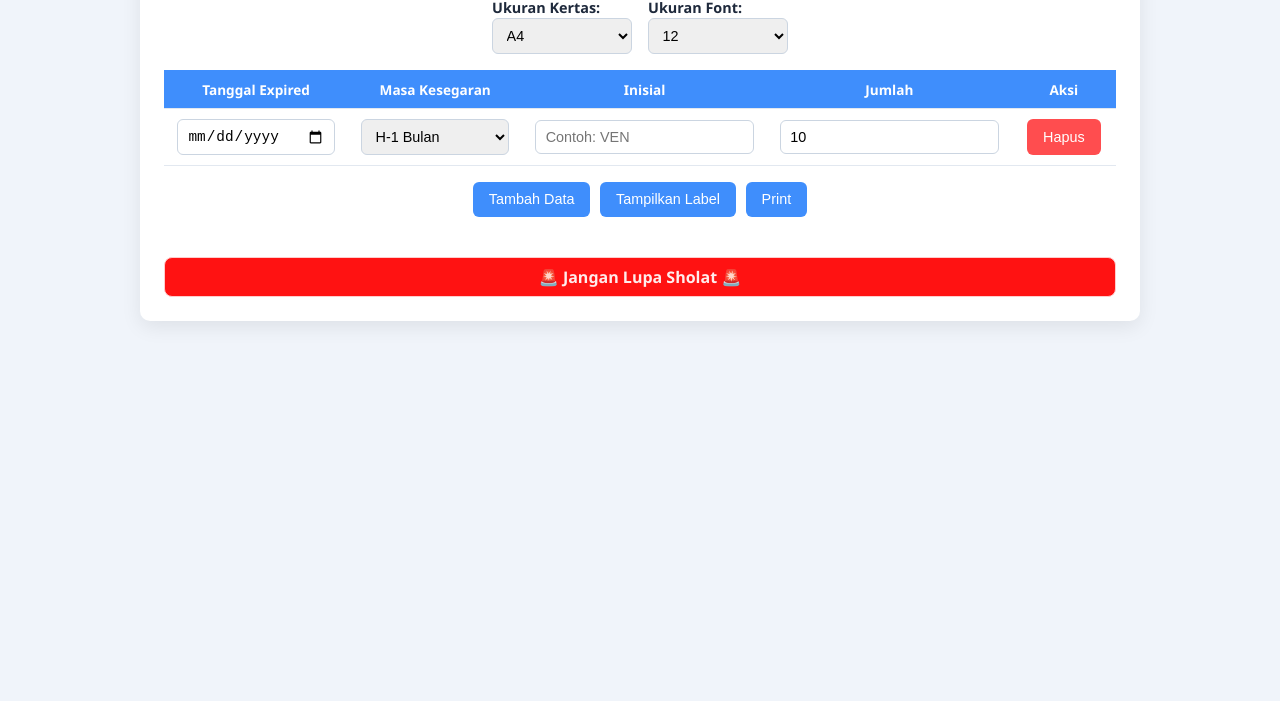
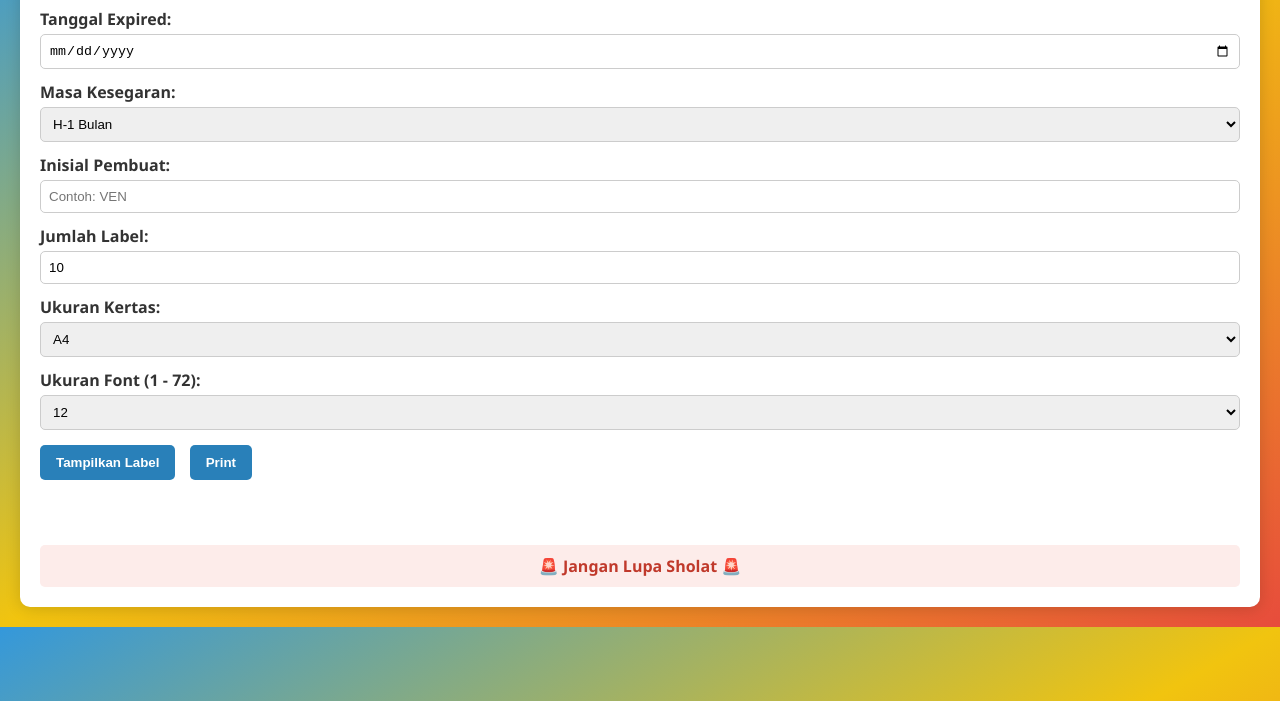
Before and after one commit to itzandri/teqp, a plain HTML site: page index.html in a window 1280 px wide. Shown: the part 99-800 px from the top of the page. Drawn offline with Linux system fonts and the light colour scheme.

Commit message:
index.html

```diff
--- a/index.html
+++ b/index.html
@@ -1,223 +1,178 @@
 <!DOCTYPE html>
 <html lang="id">
 <head>
-<meta charset="UTF-8">
-<meta name="viewport" content="width=device-width, initial-scale=1.0">
+  <meta charset="UTF-8" />
+  <meta name="viewport" content="width=device-width, initial-scale=1.0"/>
   <title>Label Expired Generator</title>
+  <link href="https://fonts.googleapis.com/css2?family=Poppins:wght@600&display=swap" rel="stylesheet">
   <style>
-  :root {
-    --primary: #3f8efc;
-    --primary-dark: #2f6bd9;
-    --danger: #ff4d4f;
-    --bg-light: #f0f4fa;
-    --text-dark: #1e293b;
-    --radius: 10px;
-  }
-  * { box-sizing: border-box; margin: 0; padding: 0; }
     body {
       font-family: 'Segoe UI', sans-serif;
-    background: var(--bg-light);
-    display: flex;
-    justify-content: center;
-    padding: 1rem;
-    color: var(--text-dark);
+      margin: 0;
+      padding: 20px;
+      background: linear-gradient(to bottom right, #3498db, #f1c40f, #e74c3c);
+      color: #333;
     }
+
     .container {
-    background: white;
-    padding: 1.5rem;
-    border-radius: var(--radius);
-    box-shadow: 0 6px 20px rgba(0,0,0,0.08);
-    width: 100%;
-    max-width: 1000px;
+      max-width: 100%;
+      margin: auto;
+      background: #fff;
+      padding: 20px;
+      border-radius: 10px;
+      box-shadow: 0 2px 15px rgba(0,0,0,0.15);
     }
+
     h1 {
       text-align: center;
-    margin-bottom: 1.5rem;
-    color: var(--primary-dark);
-    font-size: 1.4rem;
-  }
-  .form-row {
-    display: flex;
-    gap: 1rem;
-    flex-wrap: wrap;
-    margin-bottom: 1rem;
-    justify-content: center;
-  }
-  label {
-    font-weight: 600;
-    font-size: 0.9rem;
-  }
-  select, input[type="date"], input[type="number"], input[type="text"] {
-    padding: 0.5rem 0.6rem;
-    border-radius: 6px;
-    border: 1px solid #cbd5e1;
-    min-width: 140px;
-    font-size: 0.9rem;
-    transition: all 0.2s;
-  }
-  select:focus, input:focus {
-    border-color: var(--primary);
-    outline: none;
-    box-shadow: 0 0 6px rgba(63,142,252,0.4);
-  }
-  table {
-    border-collapse: collapse;
-    margin-top: 0.5rem;
-    width: 100%;
-  }
-  th, td {
-    padding: 0.6rem 0.8rem;
-    text-align: center;
-    border-bottom: 1px solid #e2e8f0;
-  }
-  th {
-    background: var(--primary);
-    color: white;
-    font-size: 0.85rem;
-  }
-  td input, td select {
-    width: 100%;
-  }
-  tr:hover td {
-    background: #f8fafc;
-  }
-  button {
-    padding: 0.6rem 1rem;
-    cursor: pointer;
-    border: none;
-    border-radius: 6px;
-    font-weight: 500;
-    transition: 0.2s;
-    font-size: 0.9rem;
-  }
-  .btn-primary { background: var(--primary); color: white; }
-  .btn-primary:hover { background: var(--primary-dark); }
-  .btn-danger { background: var(--danger); color: white; }
-  .btn-danger:hover { background: #d9363e; }
-  .actions {
-    display: flex;
-    flex-wrap: wrap;
-    gap: 0.6rem;
-    justify-content: center;
-    margin-top: 1rem;
+      color: #2c3e50;
+      font-family: 'Poppins', sans-serif;
+      font-size: 24px;
     }
 
-  /* Label grid responsive */
+    label {
+      display: block;
+      margin-top: 12px;
+      font-weight: bold;
+    }
+
+    input, select {
+      width: 100%;
+      padding: 8px;
+      margin-top: 4px;
+      border-radius: 5px;
+      border: 1px solid #ccc;
+      box-sizing: border-box;
+    }
+
+    button {
+      background-color: #2980b9;
+      color: white;
+      border: none;
+      padding: 10px 16px;
+      margin-top: 15px;
+      margin-right: 10px;
+      border-radius: 5px;
+      cursor: pointer;
+      font-weight: bold;
+    }
+
+    button:hover {
+      background-color: #1c5980;
+    }
+
     .label-container {
+      margin-top: 25px;
       display: grid;
-    grid-template-columns: repeat(auto-fill, minmax(120px, 1fr));
+      grid-template-columns: repeat(4, 1fr);
       gap: 8px;
-    margin-top: 1.5rem;
     }
+
     .label {
-    border: 1px solid #cbd5e1;
+      border: 1px dashed #555;
       border-radius: 6px;
-    padding: 8px 12px;
-    background: white;
+      padding: 10px;
+      background: #f8f9fa;
+      position: relative;
       font-family: monospace;
-    position: relative;
-    box-shadow: 0 2px 6px rgba(0,0,0,0.05);
       text-align: center;
-    page-break-inside: avoid;
     }
+
     .top-right {
       position: absolute;
-    top: 4px;
-    right: 6px;
+      top: 5px;
+      right: 8px;
       font-weight: bold;
-    font-size: 0.75em;
-    color: #f59e0b;
     }
-  .center-label {
-    margin-top: 12px;
-  }
+
     .bottom-right {
       position: absolute;
-    bottom: 4px;
-    right: 6px;
-    font-size: 0.85em;
-    color: var(--text-dark);
+      bottom: 5px;
+      right: 8px;
     }
 
-  /* Credit Footer */
-  .footer-credit {
-    margin-top: 1rem;
+    .footer {
       text-align: center;
-    font-size: 1rem;
+      font-size: 1em;
+      margin-top: 40px;
       font-weight: bold;
-    color: #ff0000;
-    background: #fff3f3;
-    border: 1px solid #ffcccc;
-    padding: 8px 12px;
-    border-radius: 8px;
-    animation: blink 1.5s infinite;
+      color: #c0392b;
+      background: #fdecea;
+      padding: 10px;
+      border-radius: 5px;
     }
-  @keyframes blink {
-    0%, 100% { background-color: #fff3f3; color: #ff0000; }
-    50% { background-color: #ff0000; color: #ffffff; }
+
+    @media (max-width: 768px) {
+      .label-container {
+        grid-template-columns: repeat(2, 1fr);
+      }
+    }
+
+    @media (max-width: 480px) {
+      .label-container {
+        grid-template-columns: repeat(1, 1fr);
+      }
     }
 
     @media print {
-    body * { visibility: hidden; }
-    #labelArea, #labelArea * { visibility: visible; }
+      body * {
+        visibility: hidden;
+      }
+      #labelArea, #labelArea * {
+        visibility: visible;
+      }
       #labelArea {
         position: absolute;
         top: 0;
         left: 0;
         width: 100%;
-      display: grid;
-      grid-template-columns: repeat(4, 5.2cm);
-      gap: 0.3cm;
       }
-    .label {
-      height: 3cm;
-      font-size: 12pt !important;
+      .footer {
+        display: none !important;
       }
-    .footer-credit { display: none; }
     }
   </style>
 </head>
 <body>
   <div class="container">
     <h1>Label Expired Generator</h1>
-  <div class="form-row">
-    <div>
-      <label for="ukuran">Ukuran Kertas:</label><br>
+
+    <label for="tanggalExpired">Tanggal Expired:</label>
+    <input type="date" id="tanggalExpired">
+
+    <label for="kesegaran">Masa Kesegaran:</label>
+    <select id="kesegaran">
+      <option value="1">H-1 Bulan</option>
+      <option value="2">H-2 Bulan</option>
+      <option value="3">H-3 Bulan</option>
+    </select>
+
+    <label for="inisial">Inisial Pembuat:</label>
+    <input type="text" id="inisial" placeholder="Contoh: VEN">
+
+    <label for="jumlah">Jumlah Label:</label>
+    <input type="number" id="jumlah" value="10" min="1">
+
+    <label for="ukuran">Ukuran Kertas:</label>
     <select id="ukuran">
       <option value="A4">A4</option>
       <option value="Legal">Legal</option>
       <option value="Thermal">Thermal</option>
     </select>
+
+    <label for="fontSize">Ukuran Font (1 - 72):</label>
+    <select id="fontSize"></select>
+
+    <button onclick="generateLabel()">Tampilkan Label</button>
+    <button onclick="window.print()">Print</button>
+
+    <div id="labelArea" class="label-container"></div>
+
+    <div class="footer">🚨 Jangan Lupa Sholat 🚨</div>
   </div>
-    <div>
-      <label for="fontSize">Ukuran Font:</label><br>
-      <select id="fontSize"></select>
-    </div>
-  </div>
-  <table id="dataTable">
-    <thead>
-      <tr>
-        <th>Tanggal Expired</th>
-        <th>Masa Kesegaran</th>
-        <th>Inisial</th>
-        <th>Jumlah</th>
-        <th>Aksi</th>
-      </tr>
-    </thead>
-    <tbody></tbody>
-  </table>
-  <div class="actions">
-    <button class="btn-primary" onclick="addRow()">Tambah Data</button>
-    <button class="btn-primary" onclick="generateLabels()">Tampilkan Label</button>
-    <button class="btn-primary" onclick="window.print()">Print</button>
-  </div>
-  <div id="labelArea" class="label-container"></div>
-  <footer class="footer-credit">
-    🚨 Jangan Lupa Sholat 🚨
-  </footer>
-</div>
+
   <script>
-  // Isi font size dropdown
+    // Tambah font size opsi
     const fontDropdown = document.getElementById("fontSize");
     for (let i = 6; i <= 72; i++) {
       const opt = document.createElement("option");
@@ -227,25 +182,6 @@
       fontDropdown.appendChild(opt);
     }
 
-  function addRow() {
-    const tbody = document.querySelector("#dataTable tbody");
-    const tr = document.createElement("tr");
-    tr.innerHTML = `
-      <td><input type="date" class="tglExpired"></td>
-      <td>
-        <select class="kesegaran">
-          <option value="1">H-1 Bulan</option>
-          <option value="2">H-2 Bulan</option>
-          <option value="3">H-3 Bulan</option>
-        </select>
-      </td>
-      <td><input type="text" class="inisial" placeholder="Contoh: VEN"></td>
-      <td><input type="number" class="jumlah" value="10" min="1"></td>
-      <td><button class="btn-danger" onclick="this.closest('tr').remove()">Hapus</button></td>
-    `;
-    tbody.appendChild(tr);
-  }
-
     function formatDate(date) {
       const d = date.getDate().toString().padStart(2, '0');
       const m = (date.getMonth() + 1).toString().padStart(2, '0');
@@ -253,24 +189,27 @@
       return `${d}-${m}-${y}`;
     }
 
-  function generateLabels() {
+    function generateLabel() {
+      const expiredInput = document.getElementById("tanggalExpired").value;
+      const inisial = document.getElementById("inisial").value.trim().toUpperCase();
+      const bulanMundur = parseInt(document.getElementById("kesegaran").value);
+      const jumlah = parseInt(document.getElementById("jumlah").value);
+      const ukuran = document.getElementById("ukuran").value;
       const fontSize = parseInt(document.getElementById("fontSize").value);
+
+      if (!expiredInput || !inisial || isNaN(jumlah)) {
+        alert("Mohon isi semua field terlebih dahulu.");
+        return;
+      }
+
       const labelArea = document.getElementById("labelArea");
       labelArea.innerHTML = "";
 
-    document.querySelectorAll("#dataTable tbody tr").forEach(row => {
-      const expiredInput = row.querySelector(".tglExpired").value;
-      const kesegaran = parseInt(row.querySelector(".kesegaran").value);
-      const inisial = row.querySelector(".inisial").value.trim().toUpperCase();
-      const jumlah = parseInt(row.querySelector(".jumlah").value);
-
-      if (!expiredInput || !inisial || isNaN(jumlah)) return;
-
       const expiredDate = new Date(expiredInput);
       const returDate = new Date(expiredDate);
-      returDate.setMonth(returDate.getMonth() - kesegaran);
+      returDate.setMonth(returDate.getMonth() - bulanMundur);
 
-      const batasKesegaran = `(E-${kesegaran}B)`;
+      const batasKesegaran = `(E-${bulanMundur}B)`;
       const expiredStr = formatDate(expiredDate);
       const returStr = formatDate(returDate);
 
@@ -280,18 +219,28 @@
         div.style.fontSize = fontSize + "px";
         div.innerHTML = `
           <div class="top-right">${batasKesegaran}</div>
-          <div class="center-label">
-            <u>${expiredStr}</u><br>${returStr}
+          <div>
+            <u>${expiredStr}</u><br>
+            ${returStr}
           </div>
           <div class="bottom-right">${inisial}</div>
         `;
         labelArea.appendChild(div);
       }
-    });
+
+      // Ukuran kertas
+      switch (ukuran) {
+        case "A4":
+          document.body.style.width = "21cm";
+          break;
+        case "Legal":
+          document.body.style.width = "21.6cm";
+          break;
+        case "Thermal":
+          document.body.style.width = "8cm";
+          break;
       }
-
-  // Tambah baris awal
-  addRow();
+    }
   </script>
 </body>
 </html>
```
Lines whose indentation alone changed are shown as unchanged.
